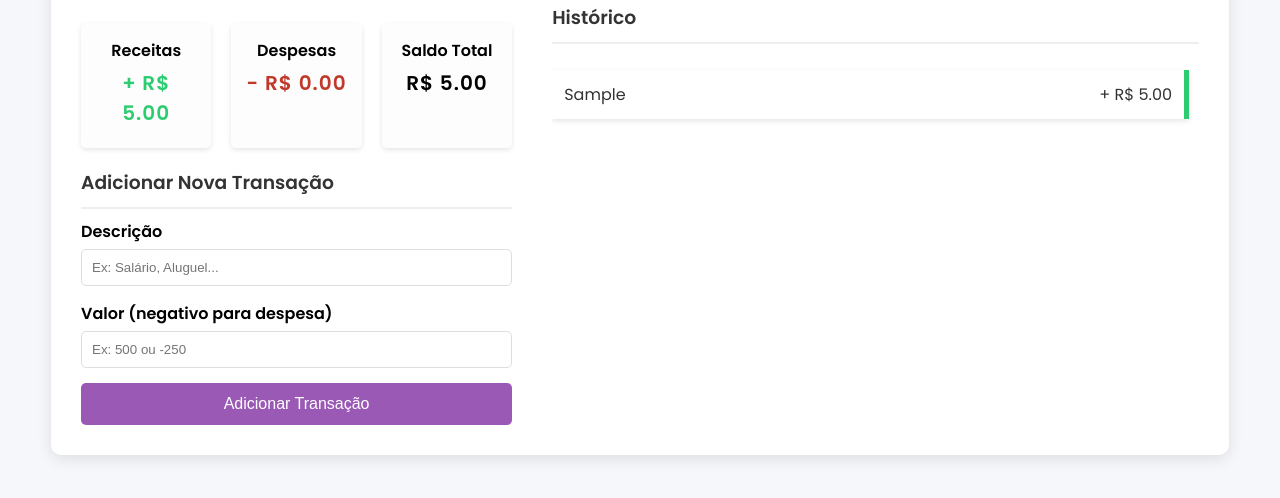
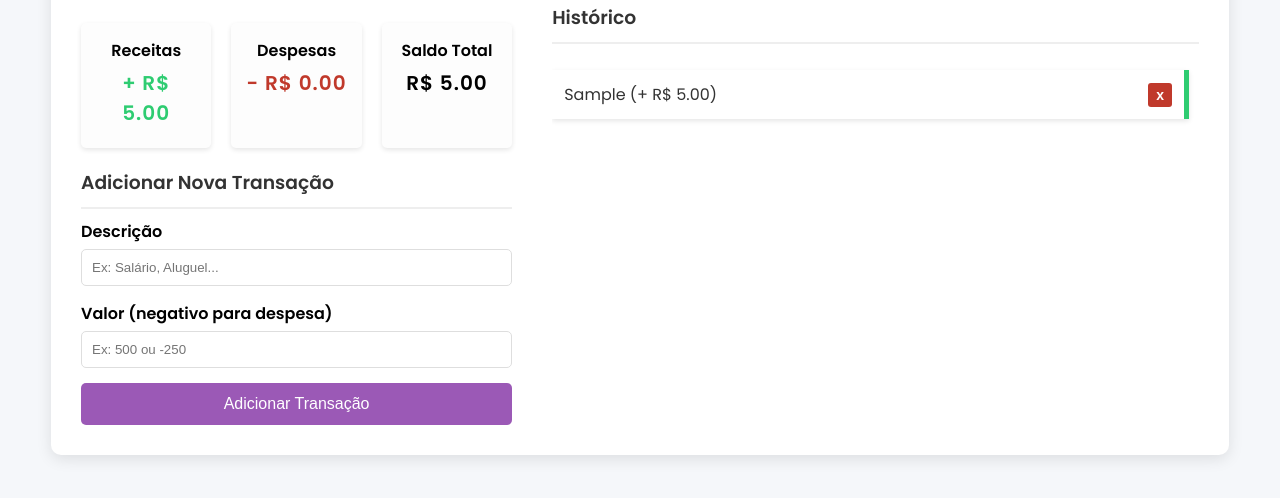
Before and after one commit to Kayky101/Projeto-Edson, a plain HTML site: page index.html in a window 1280 px wide. Both pictures are taken after typing "Sample", "5" into the empty fields and a click on the button "Adicionar Transação". Shown: the part 144-642 px from the top of the page. Drawn offline with Linux system fonts and the light colour scheme.

Commit message:
Corrige evento de clique para remover transação.

```diff
--- a/script.js
+++ b/script.js
@@ -11,20 +11,31 @@ document.addEventListener('DOMContentLoaded', () => {
     const transacoesDoLocalStorage = JSON.parse(localStorage.getItem('transacoes'));
     let transacoes = transacoesDoLocalStorage !== null ? transacoesDoLocalStorage : [];
 
-    function updateLocalStorage() {
-        localStorage.setItem('transacoes', JSON.stringify(transacoes));
+    function removeTransacao(id) {
+        transacoes = transacoes.filter(t => t.id !== id);
+        updateLocalStorage();
+        init();
     }
 
     function addTransactionDOM(transacao) {
         const tipo = transacao.valor > 0 ? 'receita' : 'despesa';
         const sinal = transacao.valor > 0 ? '+' : '-';
+
         const item = document.createElement('li');
         item.classList.add(tipo);
-        item.innerHTML = `
-            ${transacao.descricao}
-            <span>${sinal} R$ ${Math.abs(transacao.valor).toFixed(2)}</span>
-            <button class="btn-delete" onclick="removeTransacao(${transacao.id})">x</button>
-        `;
+
+        const infoDiv = document.createElement('div');
+        infoDiv.classList.add('transacao-info');
+        infoDiv.textContent = `${transacao.descricao} (${sinal} R$ ${Math.abs(transacao.valor).toFixed(2)})`;
+
+        const btnDelete = document.createElement('button');
+        btnDelete.classList.add('btn-delete');
+        btnDelete.innerText = 'x';
+        btnDelete.addEventListener('click', () => removeTransacao(transacao.id));
+
+        item.appendChild(infoDiv);
+        item.appendChild(btnDelete);
+
         listaTransacoesEl.appendChild(item);
     }
 
@@ -63,10 +74,8 @@ document.addEventListener('DOMContentLoaded', () => {
         inputValor.value = '';
     }
 
-    window.removeTransacao = function(id) {
-        transacoes = transacoes.filter(t => t.id !== id);
-        updateLocalStorage();
-        init();
+    function updateLocalStorage() {
+        localStorage.setItem('transacoes', JSON.stringify(transacoes));
     }
 
     init();
--- a/style.css
+++ b/style.css
@@ -16,13 +16,12 @@ body {
     background-color: var(--cor-fundo);
     display: flex;
     justify-content: center;
-    align-items: flex-start; /* Alinha no topo para desktop */
+    align-items: flex-start;
     min-height: 100vh;
     margin: 0;
     padding: 20px;
 }
 
-/* Regra do container modificada para ser flexível */
 .container {
     background-color: var(--cor-container);
     box-shadow: 0 4px 15px var(--cor-sombra);
@@ -95,7 +94,8 @@ h2 { text-align: center; }
     box-shadow: 0 2px 5px var(--cor-sombra);
     color: var(--cor-texto);
     display: flex;
-    justify-content: space-between;
+    justify-content: space-between; /* AGORA FUNCIONA CORRETAMENTE */
+    align-items: center;
     position: relative;
     padding: 12px;
     margin: 10px 0;
@@ -108,21 +108,14 @@ h2 { text-align: center; }
     background-color: var(--cor-despesa);
     color: white;
     border: 0;
+    border-radius: 3px;
     cursor: pointer;
-    font-size: 18px;
+    font-size: 14px;
+    font-weight: bold;
     line-height: 20px;
-    padding: 2px 6px;
-    position: absolute;
-    top: 50%;
-    left: 0;
-    transform: translate(-100%, -50%);
-    opacity: 0;
-    transition: opacity 0.2s ease;
+    padding: 2px 8px;
 }
-.lista-transacoes li:hover .btn-delete { opacity: 1; }
 
-
-/* --- ESTILOS PARA DESKTOP (TELA CHEIA) --- */
 @media (min-width: 768px) {
     .main-grid {
         display: grid;
```
Also changed, not shown: 1 other file.
